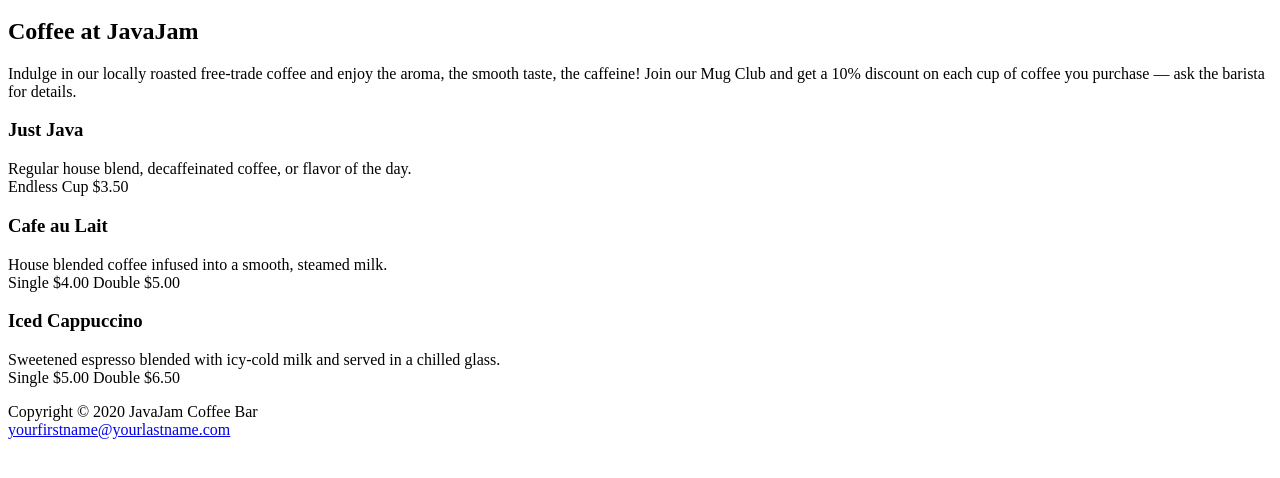
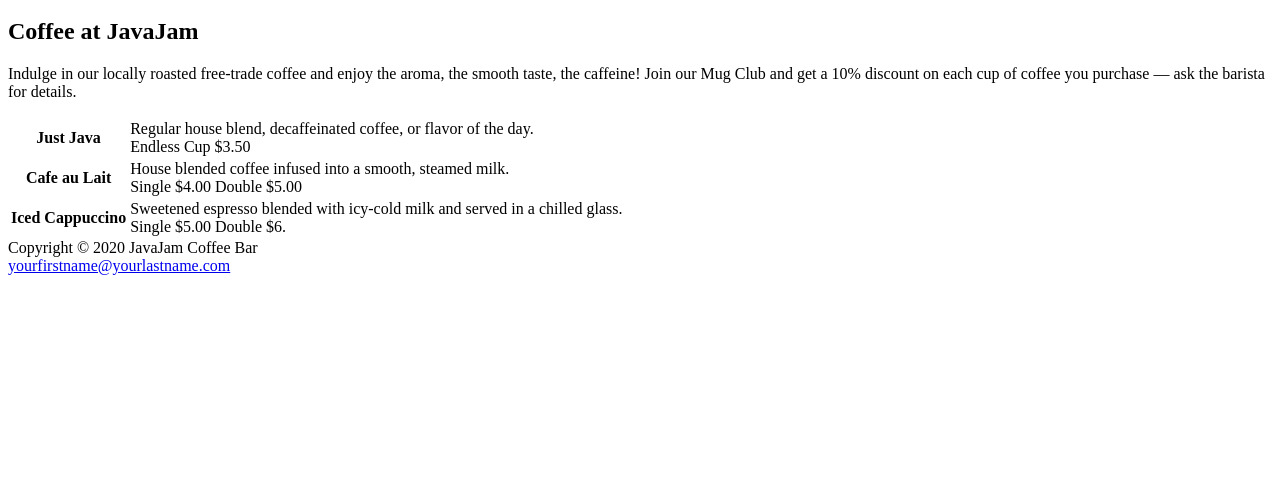
Before and after one commit to bbcsnj/javajam8edits, a plain HTML site: page menu.html in a window 1280 px wide. Shown: the part 154-632 px from the top of the page. Drawn offline with Linux system fonts and the light colour scheme.

Commit message:
Update menu.html

```diff
--- a/menu.html
+++ b/menu.html
@@ -27,18 +27,19 @@
 the caffeine! Join our Mug Club and get a 10% discount on each cup of coffee you
 purchase &mdash; ask the barista for details.</p>
 <div id="flow">
-<section>
-<h3>Just Java</h3>
-<p>Regular house blend, decaffeinated coffee, or flavor of the day.<br>Endless Cup $3.50</p>
-</section>
-<section>
-<h3>Cafe au Lait</h3>
-<p>House blended coffee infused into a smooth, steamed milk.<br>Single $4.00 Double $5.00</p>
-</section>
-<section>
-<h3>Iced Cappuccino</h3>
-<p>Sweetened espresso blended with icy-cold milk and served in a chilled glass.<br>Single $5.00 Double $6.50</p>
-</section>
+<table>
+<tr>
+<th>Just Java</th>
+<td>Regular house blend, decaffeinated coffee, or flavor of the day.<br>Endless Cup $3.50</td>
+</tr>
+<tr>
+<th>Cafe au Lait</th>
+<td>House blended coffee infused into a smooth, steamed milk.<br>Single $4.00 Double $5.00</td>
+</tr>
+<tr>
+<th>Iced Cappuccino</th>
+<td>Sweetened espresso blended with icy-cold milk and served in a chilled glass.<br>Single $5.00 Double $6.</td>
+</table>
 </div>
 </main>
 <footer>
```
